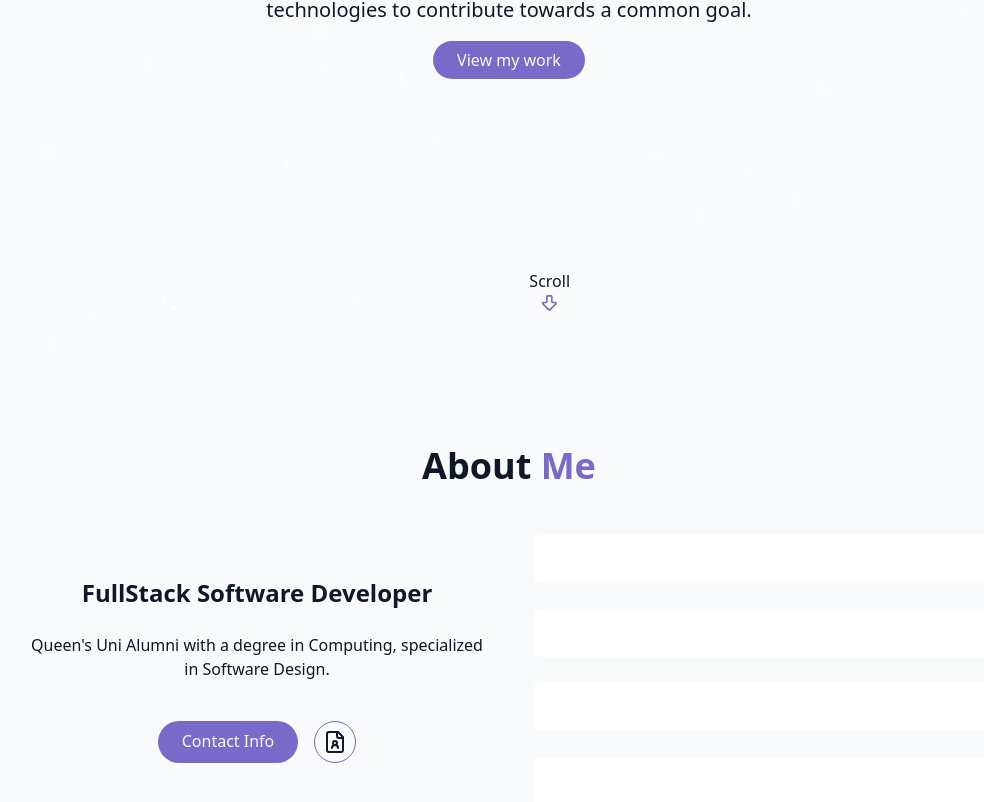
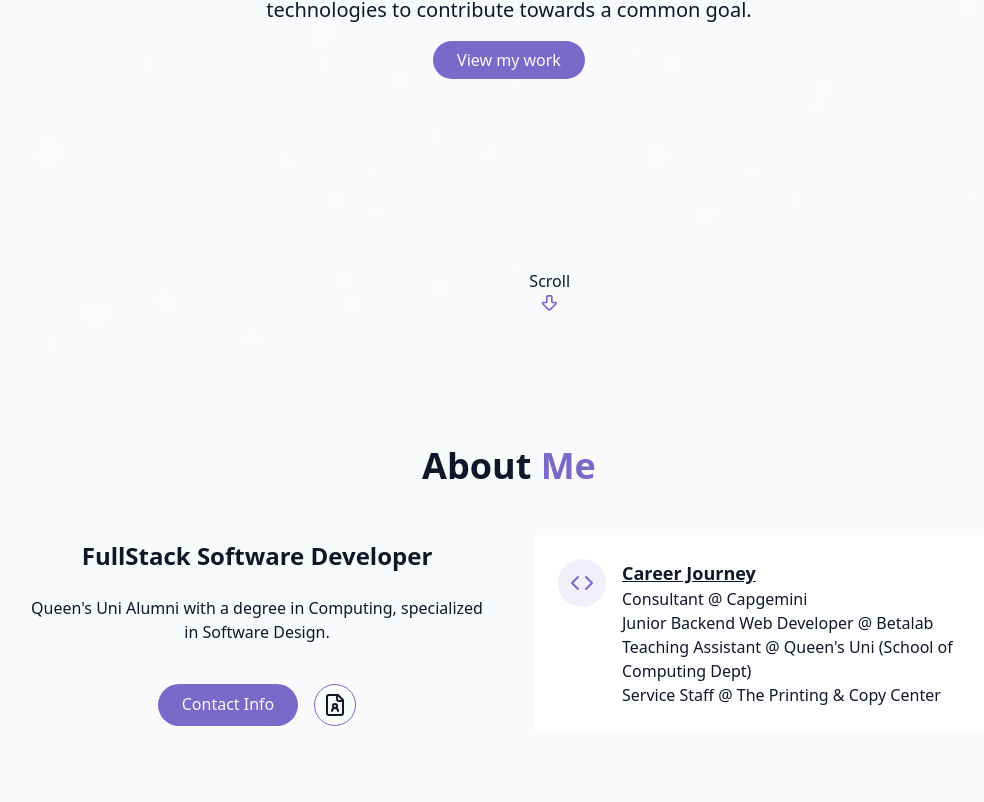
Before and after one commit to Ryan-F3107/portfolio-site, a React (Vite) app: page / in a window 1280 px wide. Shown: the part 450-1252 px from the top of the page, without its empty margins (131-1115 px from the left). Built offline with nearby package versions, Linux system fonts and the light colour scheme.

Commit message:
Completed V1 of About section

```diff
--- a/src/components/AboutSection.tsx
+++ b/src/components/AboutSection.tsx
@@ -1,4 +1,4 @@
-import { FileUser } from "lucide-react";
+import { Code, FileUser, School } from "lucide-react";
 
 export const AboutSection = () => {
     return (
@@ -25,17 +25,19 @@ export const AboutSection = () => {
                     <div className="grid grid-cols-1 gap-6">
                         <div className="gradient-border p-6 card-hover">
                             <div className="flex items-start gap-4">
-
+                                <div className="p-3 rounded-full bg-primary/10">
+                                    <Code className="h-6 w-6 text-primary"/>
+                                </div>
+                                <div className="text-left">
+                                    <h4 className="font-semibold text-lg underline">Career Journey</h4>
+                                    <p className="text-muted-foreground">
+                                    <ul>Consultant @ Capgemini</ul>
+                                    <ul>Junior Backend Web Developer @ Betalab</ul>
+                                    <ul>Teaching Assistant @ Queen's Uni (School of Computing Dept)</ul>
+                                    <ul>Service Staff @ The Printing & Copy Center</ul>
+                                    </p>
+                                </div>
                             </div>
-                        </div>
-                        <div className="gradient-border p-6 card-hover">
-
-                        </div>
-                        <div className="gradient-border p-6 card-hover">
-
-                        </div>
-                        <div className="gradient-border p-6 card-hover">
-
                         </div>
                     </div>
                 </div>
```
